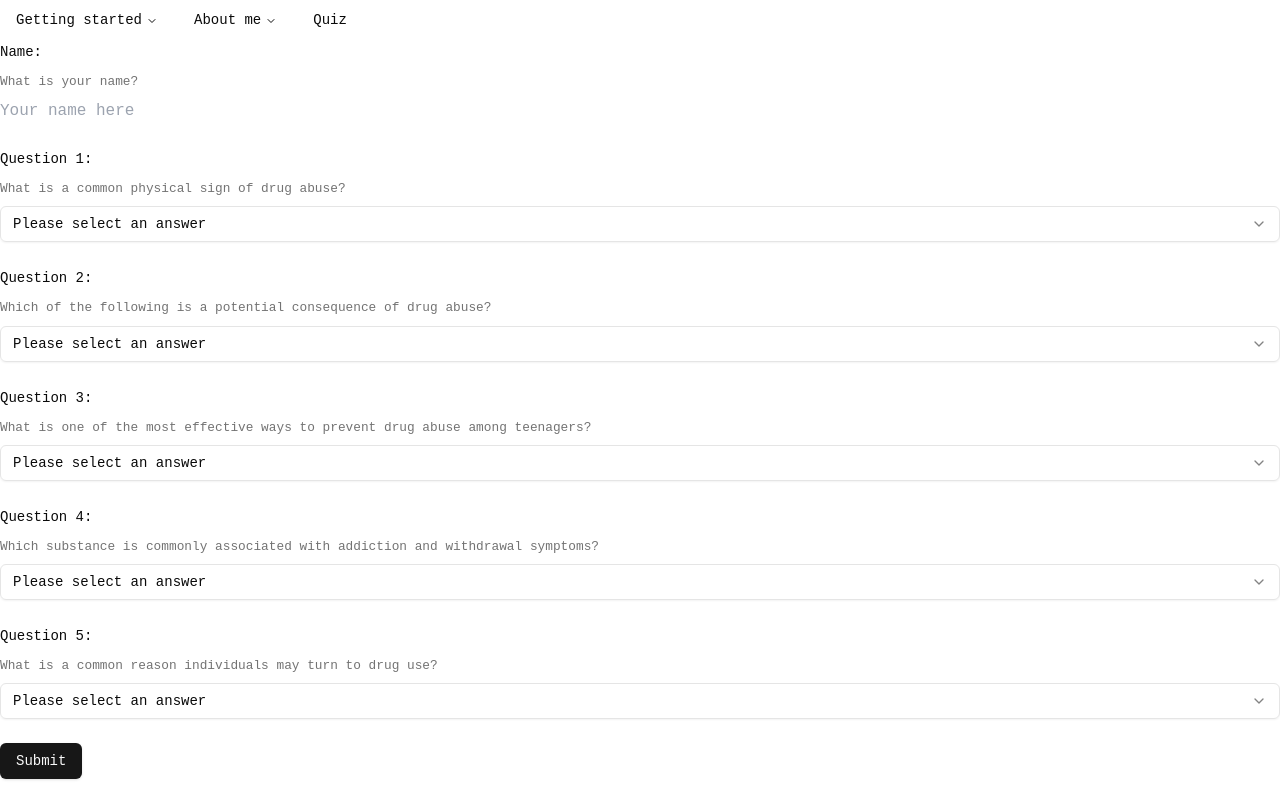
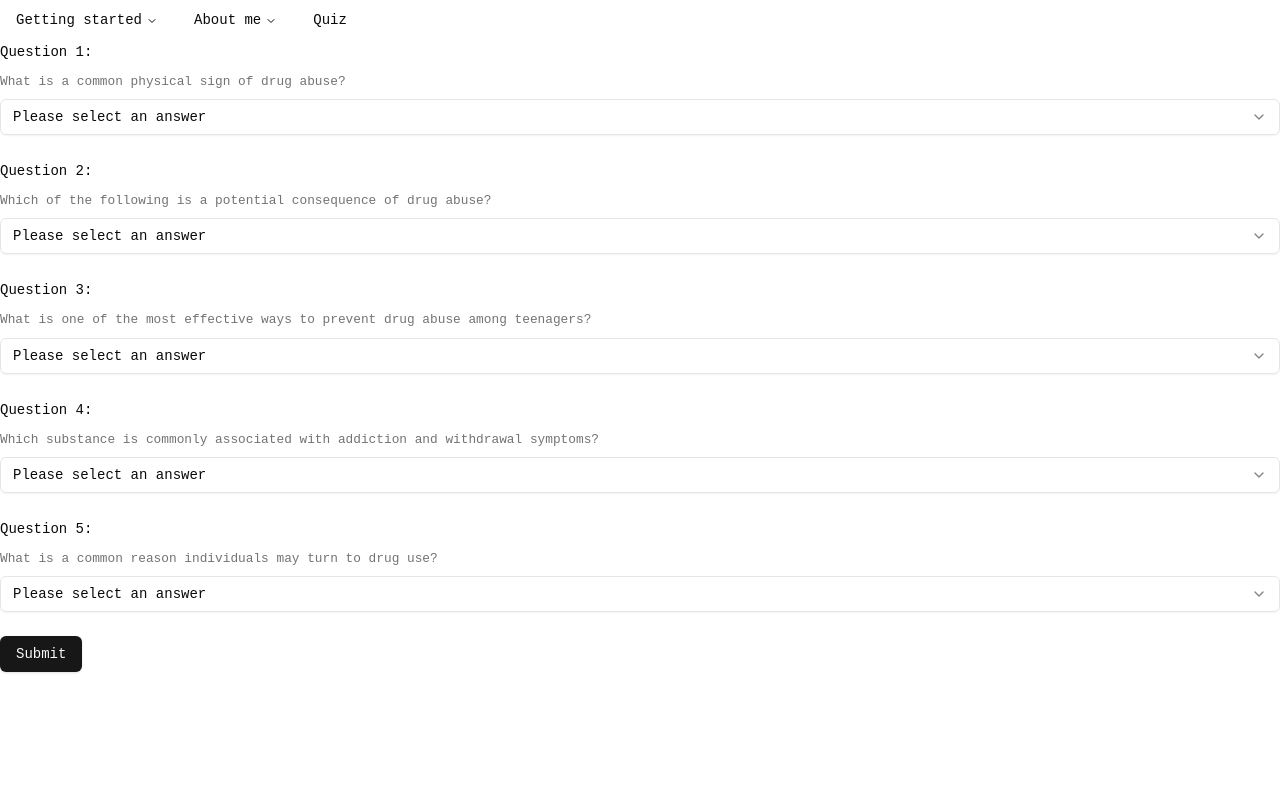
Before and after one commit to weisintai/heartcode-group-7, a Next.js app: page /quiz in a window 1280 px wide. Built offline with nearby package versions, Linux system fonts and the light colour scheme.

Commit message:
Remove unused field

```diff
--- a/src/app/quiz/page.tsx
+++ b/src/app/quiz/page.tsx
@@ -1,22 +1,28 @@
-"use client"
+"use client";
 
 import { useForm } from "react-hook-form";
-import { zodResolver } from "@hookform/resolvers/zod"
+import { zodResolver } from "@hookform/resolvers/zod";
 import { z } from "zod";
-import { Form, FormControl, FormDescription, FormField, FormItem, FormLabel, FormMessage } from "@/components/ui/form";
+import {
+  Form,
+  FormControl,
+  FormDescription,
+  FormField,
+  FormItem,
+  FormLabel,
+  FormMessage,
+} from "@/components/ui/form";
 import { Button } from "@/components/ui/button";
-import { Select, SelectContent, SelectItem, SelectTrigger, SelectValue } from "@/components/ui/select";
-import { Input } from "@/components/ui/input";
-import { toast, useToast } from "@/hooks/use-toast";
+import {
+  Select,
+  SelectContent,
+  SelectItem,
+  SelectTrigger,
+  SelectValue,
+} from "@/components/ui/select";
+import { useToast } from "@/hooks/use-toast";
 
 const FormSchema = z.object({
- name: z.string({
-  required_error: "Please enter your name"
- }).min(2, {
-  message: "Name must be more than 2 characters long"
- }).max(10, {
-  message: "Name must be no longer than 10 characters"
- }),
   question1: z.string(),
   question2: z.string(),
   question3: z.string(),
@@ -28,7 +34,7 @@ export default function Quiz() {
   const { toast } = useToast();
 
   const form = useForm<z.infer<typeof FormSchema>>({
-  resolver: zodResolver(FormSchema)
+    resolver: zodResolver(FormSchema),
   });
 
   function onSubmit(data: z.infer<typeof FormSchema>) {
@@ -42,7 +48,7 @@ export default function Quiz() {
     if (data.question5 === "B") score++;
 
     toast({
-    title: `Thank you for participating, ${data.name}!`,
+      title: `Thank you for participating!`,
       description: `Your score: ${score}/5. Thank you for raising awareness!`,
     });
   }
@@ -52,25 +58,13 @@ export default function Quiz() {
       <form onSubmit={form.handleSubmit(onSubmit)} className="w2/3 space-y-6">
         <FormField
           control={form.control}
-     name="name"
-     render={({ field }) => (
-      <FormItem>
-       <FormLabel>Name:</FormLabel>
-       <FormDescription>What is your name?</FormDescription>
-       <FormControl>
-        <Input placeholder="Your name here" {...field} />
-       </FormControl>
-       <FormMessage />
-      </FormItem>
-     )}
-    />
-    <FormField
-     control={form.control}
           name="question1"
           render={({ field }) => (
             <FormItem>
               <FormLabel>Question 1:</FormLabel>
-       <FormDescription>What is a common physical sign of drug abuse?</FormDescription>
+              <FormDescription>
+                What is a common physical sign of drug abuse?
+              </FormDescription>
               <Select onValueChange={field.onChange} defaultValue={field.value}>
                 <FormControl>
                   <SelectTrigger>
@@ -94,7 +88,9 @@ export default function Quiz() {
           render={({ field }) => (
             <FormItem>
               <FormLabel>Question 2:</FormLabel>
-       <FormDescription>Which of the following is a potential consequence of drug abuse?</FormDescription>
+              <FormDescription>
+                Which of the following is a potential consequence of drug abuse?
+              </FormDescription>
               <Select onValueChange={field.onChange} defaultValue={field.value}>
                 <FormControl>
                   <SelectTrigger>
@@ -118,7 +114,10 @@ export default function Quiz() {
           render={({ field }) => (
             <FormItem>
               <FormLabel>Question 3:</FormLabel>
-       <FormDescription>What is one of the most effective ways to prevent drug abuse among teenagers?</FormDescription>
+              <FormDescription>
+                What is one of the most effective ways to prevent drug abuse
+                among teenagers?
+              </FormDescription>
               <Select onValueChange={field.onChange} defaultValue={field.value}>
                 <FormControl>
                   <SelectTrigger>
@@ -127,7 +126,9 @@ export default function Quiz() {
                 </FormControl>
                 <SelectContent>
                   <SelectItem value="A">Ignoring the issue</SelectItem>
-         <SelectItem value="B">Open communication about risks</SelectItem>
+                  <SelectItem value="B">
+                    Open communication about risks
+                  </SelectItem>
                   <SelectItem value="C">Allowing them to experiment</SelectItem>
                   <SelectItem value="D">Social isolation</SelectItem>
                 </SelectContent>
@@ -142,7 +143,10 @@ export default function Quiz() {
           render={({ field }) => (
             <FormItem>
               <FormLabel>Question 4:</FormLabel>
-       <FormDescription>Which substance is commonly associated with addiction and withdrawal symptoms?</FormDescription>
+              <FormDescription>
+                Which substance is commonly associated with addiction and
+                withdrawal symptoms?
+              </FormDescription>
               <Select onValueChange={field.onChange} defaultValue={field.value}>
                 <FormControl>
                   <SelectTrigger>
@@ -166,7 +170,9 @@ export default function Quiz() {
           render={({ field }) => (
             <FormItem>
               <FormLabel>Question 5:</FormLabel>
-       <FormDescription>What is a common reason individuals may turn to drug use?</FormDescription>
+              <FormDescription>
+                What is a common reason individuals may turn to drug use?
+              </FormDescription>
               <Select onValueChange={field.onChange} defaultValue={field.value}>
                 <FormControl>
                   <SelectTrigger>
@@ -175,8 +181,12 @@ export default function Quiz() {
                 </FormControl>
                 <SelectContent>
                   <SelectItem value="A">To enhance their health</SelectItem>
-         <SelectItem value="B">To cope with stress or trauma</SelectItem>
-         <SelectItem value="C">To improve their relationships</SelectItem>
+                  <SelectItem value="B">
+                    To cope with stress or trauma
+                  </SelectItem>
+                  <SelectItem value="C">
+                    To improve their relationships
+                  </SelectItem>
                   <SelectItem value="D">To achieve personal goals</SelectItem>
                 </SelectContent>
               </Select>
```
Lines whose indentation alone changed are shown as unchanged.
